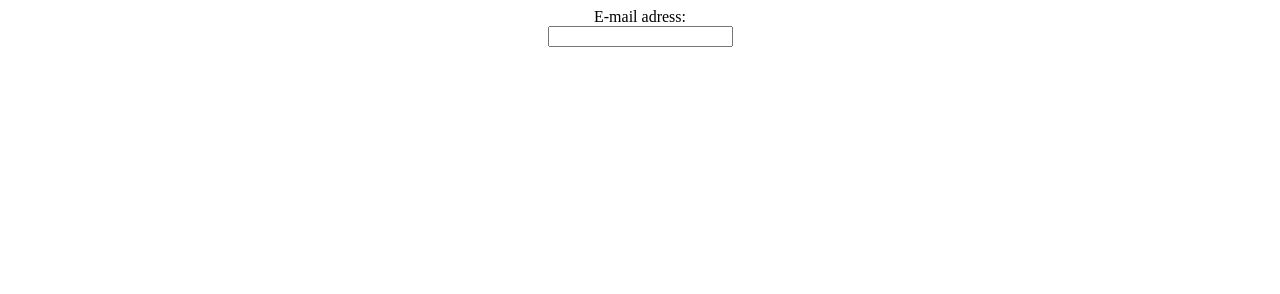
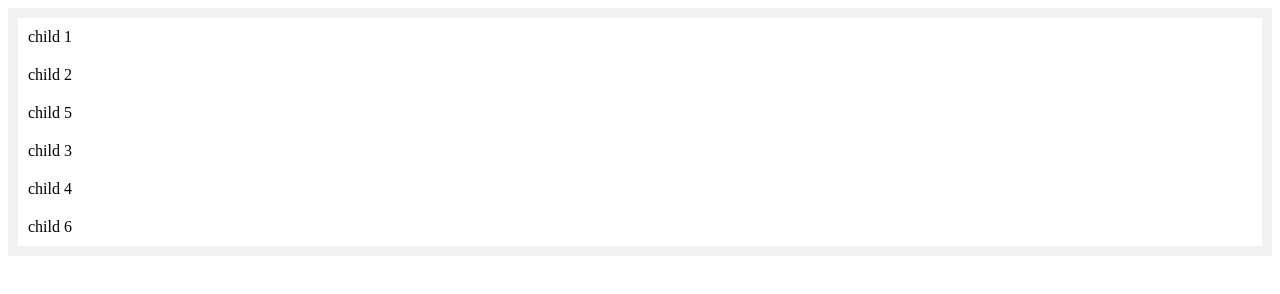
Before and after one commit to vijaysf123/Java-Script-Optimization, a plain HTML site: page index.htm in a window 1280 px wide. Drawn offline with Linux system fonts and the light colour scheme.

Commit message:
changes made

```diff
--- a/index.htm
+++ b/index.htm
@@ -1,45 +1,42 @@
 <!DOCTYPE html>
 <html lang="en">
+  <head>
+    <meta charset="UTF-8" />
+    <meta http-equiv="X-UA-Compatible" content="IE=edge" />
+    <meta name="viewport" content="width=device-width, initial-scale=1.0" />
+    <title>Document</title>
+    <style>
+      #parent_1{
+        background-color: #f2f2f2;
+        padding: 10px;
+    }
+    #parent_1 > div{
+        background-color: #fff;
+        padding: 10px;
+    }
+    #parent_2{
+        background-color: #f2f2f2;
+        margin-top: 20px;
+        padding: 10px;
+    }
+    #parent_2 > div{
+        background-color: #fff;
+        padding: 10px;
+    }
+    </style>
+  </head>
 
-<head>
-    <meta charset="UTF-8">
-    <meta http-equiv="X-UA-Compatible" content="IE=edge">
-    <meta name="viewport" content="width=device-width, initial-scale=1.0">
-    <title>Document</title>
-</head>
+  <section id="parent_1">
+    <div id="child_1">child 1</div>
+    <div id="child_2">child 2</div>
+    <div id="child_3">child 3</div>
+    <div id="child_4">child 4</div>
+    <div id="child_5">child 5</div>
+    <div id="child_6">child 6</div>
+</section>
 
-<style>
-    body{
-        display: flex;
-        flex-direction: column;
-        justify-content: center;
-        align-items: center;
-    }
-    div{
-        background-color: brown;
-        width: 100%;
-        margin: 10px;
-        height: 20vh;
-        text-align: center;
-    }
-    div.target{
-        background-color: pink;
-    }
-</style>
+  <body>
 
-<body>
-
-
-    E-mail adress: <input type="text" id="inputField">
-
-    <script>
-
-        let element  = document.querySelector("#inputField");
-        element.setAttribute("type","email")
-
-    </script>
-
-
-</body>
-
+    <script src="script.js"></script>
+  </body>
 </html>
--- /dev/null
+++ b/script.js
@@ -0,0 +1,4 @@
+const child_5 = document.getElementById("child_5")
+const child_3 = document.getElementById("child_3")
+
+child_5.parentNode.insertBefore(child_5,child_3)
```
Also changed, not shown: main.txt.
